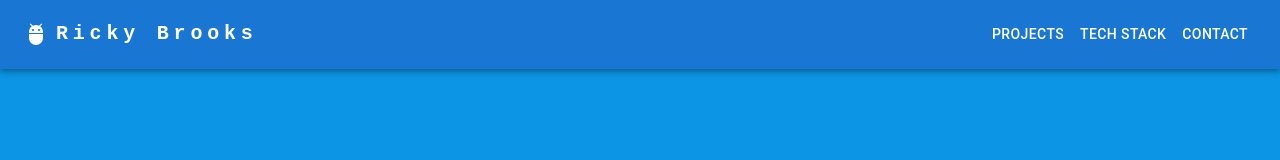
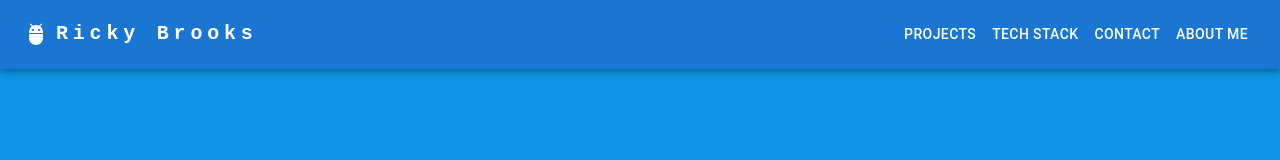
Before and after one commit to RickyaBrooks92/Ricky-Portfolio, a React (Create React App) app: page / in a window 1280 px wide. Shown: the top 160 px of the page. Built offline with nearby package versions, Linux system fonts and the light colour scheme.

Commit message:
added about me page nav bar

```diff
--- a/src/components/NavBar.js
+++ b/src/components/NavBar.js
@@ -7,7 +7,7 @@ import Container from '@mui/material/Container';
 import Button from '@mui/material/Button';
 import AdbIcon from '@mui/icons-material/Adb';
 
-const pages = ['Projects', 'Tech Stack', 'Contact'];
+const pages = ['Projects', 'Tech Stack', 'Contact', 'About Me'];
 
 const ResponsiveAppBar = () => {
   return (
```
